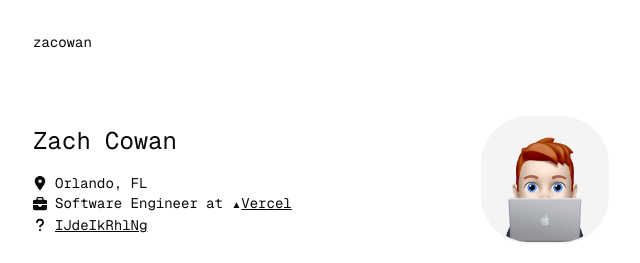
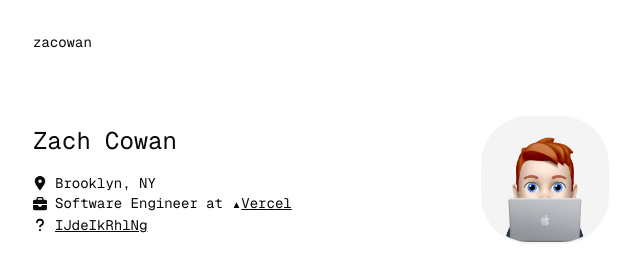
Before and after one commit to zacowan/zacowan.com, a Next.js app: page / in a window 1280 px wide. Shown: the top 263 px of the page, without its empty margins (319-959 px from the left). Built offline with nearby package versions, Linux system fonts and the light colour scheme.

Commit message:
Update location to FL (#109)

```diff
--- a/app/page.tsx
+++ b/app/page.tsx
@@ -40,7 +40,7 @@ export default function Page() {
           <h1 className="text-2xl mb-4">Zach Cowan</h1>
           <span className="flex items-center space-x-2 text-sm">
             <FaLocationDot className="fill-foreground" />
-            <h2>Orlando, FL</h2>
+            <h2>Brooklyn, NY</h2>
           </span>
           <span className="flex items-center space-x-2 text-sm">
             <FaBriefcase className="fill-foreground" />
```
